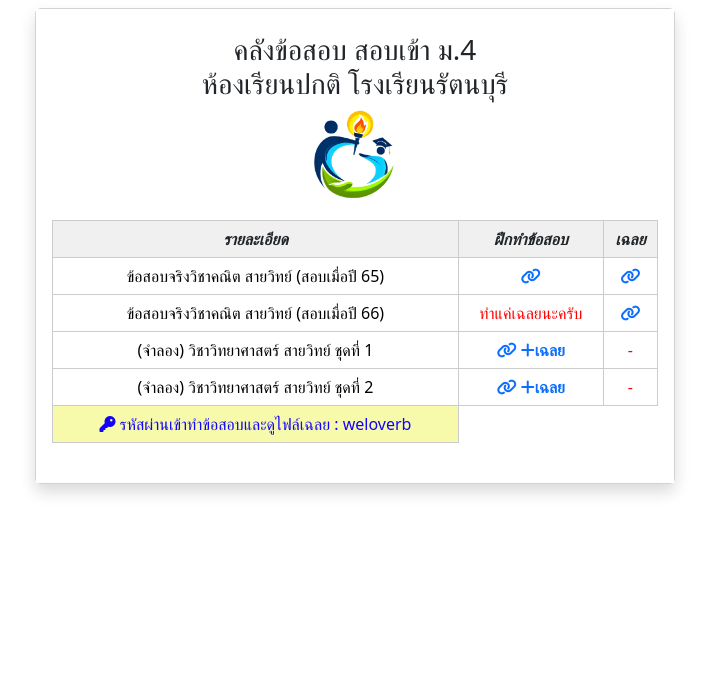
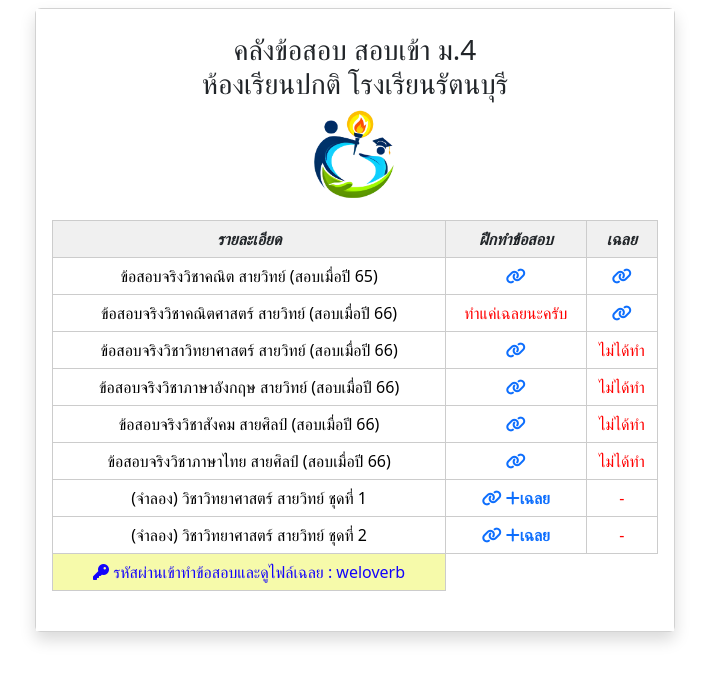
Before and after one commit to weeraphatld/mockexam-m3-rb, a plain HTML site: page home.html in a window 1280 px wide. Shown: the whole page, without its empty margins (285-994 px from the left). Drawn offline with nearby package versions, Linux system fonts and the light colour scheme; sample sign-in values are in the browser's storage.

Commit message:
Update home.html

```diff
--- a/home.html
+++ b/home.html
@@ -69,9 +69,29 @@
         <td><a href="https://drive.google.com/file/d/1dJETFXFw6vws52e9lxVNV3Xv-t10JlwX/view?usp=drive_link" target="_blank"><i class="fa fa-link"></i></a></td>
       </tr>
       <tr>
-        <td class="black fs-6">ข้อสอบจริงวิชาคณิต สายวิทย์ (สอบเมื่อปี 66)</td>
+        <td class="black fs-6">ข้อสอบจริงวิชาคณิตศาสตร์ สายวิทย์ (สอบเมื่อปี 66)</td>
         <td class="fs-6 red">ทำแค่เฉลยนะครับ</td>
         <td><a href="https://drive.google.com/file/d/1E-RylQrqtWo9Qz1CjqTOuUe_-QQC0TZ2/view?usp=sharing" target="_blank"><i class="fa fa-link"></i></a></td>
+      </tr>
+       <tr>
+        <td class="black fs-6">ข้อสอบจริงวิชาวิทยาศาสตร์ สายวิทย์ (สอบเมื่อปี 66)</td>
+         <td><a href="https://drive.google.com/file/d/1JfDqYtyJdP60HZ8pCWEnwZJJwVnDPjQD/view?usp=drive_link" target="_blank"><i class="fa fa-link"></i></a></td>
+        <td class="fs-6 red">ไม่ได้ทำ</td>
+      </tr>
+      <tr>
+        <td class="black fs-6">ข้อสอบจริงวิชาภาษาอังกฤษ สายวิทย์ (สอบเมื่อปี 66)</td>
+         <td><a href="https://drive.google.com/file/d/1ajRKMNUvBLbHVaXD1SWLY1lKicAu9d7K/view?usp=sharing" target="_blank"><i class="fa fa-link"></i></a></td>
+        <td class="fs-6 red">ไม่ได้ทำ</td>
+      </tr>
+      <tr>
+        <td class="black fs-6">ข้อสอบจริงวิชาสังคม สายศิลป์ (สอบเมื่อปี 66)</td>
+         <td><a href="https://drive.google.com/file/d/1qsmxSsTckgCAYoCBXKyugG0HIGGas5xW/view?usp=sharing" target="_blank"><i class="fa fa-link"></i></a></td>
+        <td class="fs-6 red">ไม่ได้ทำ</td>
+      </tr>
+      <tr>
+        <td class="black fs-6">ข้อสอบจริงวิชาภาษาไทย สายศิลป์ (สอบเมื่อปี 66)</td>
+         <td><a href="https://drive.google.com/file/d/1hL-RhCWXk39rXNmBOIlc1UiIg0AvhatA/view?usp=sharing" target="_blank"><i class="fa fa-link"></i></a></td>
+        <td class="fs-6 red">ไม่ได้ทำ</td>
       </tr>
       <tr>
         <td class="black fs-6">(จำลอง) วิชาวิทยาศาสตร์ สายวิทย์ ชุดที่ 1</td>
```
